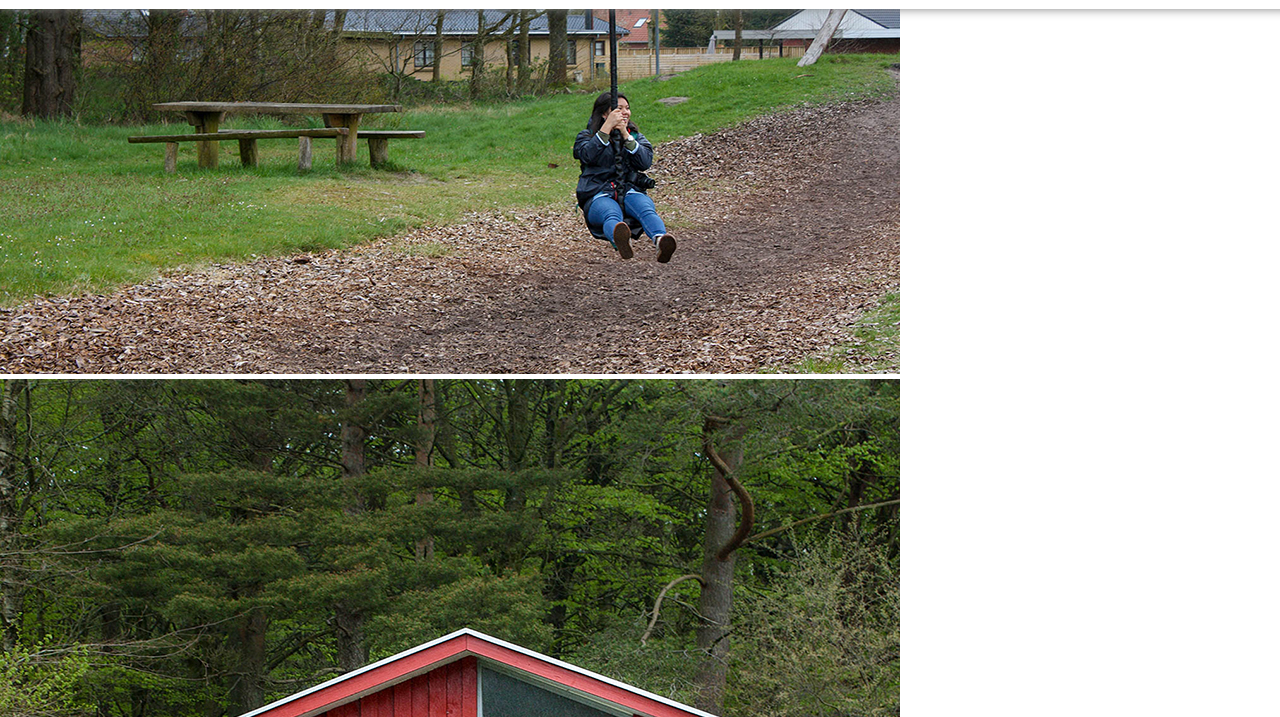
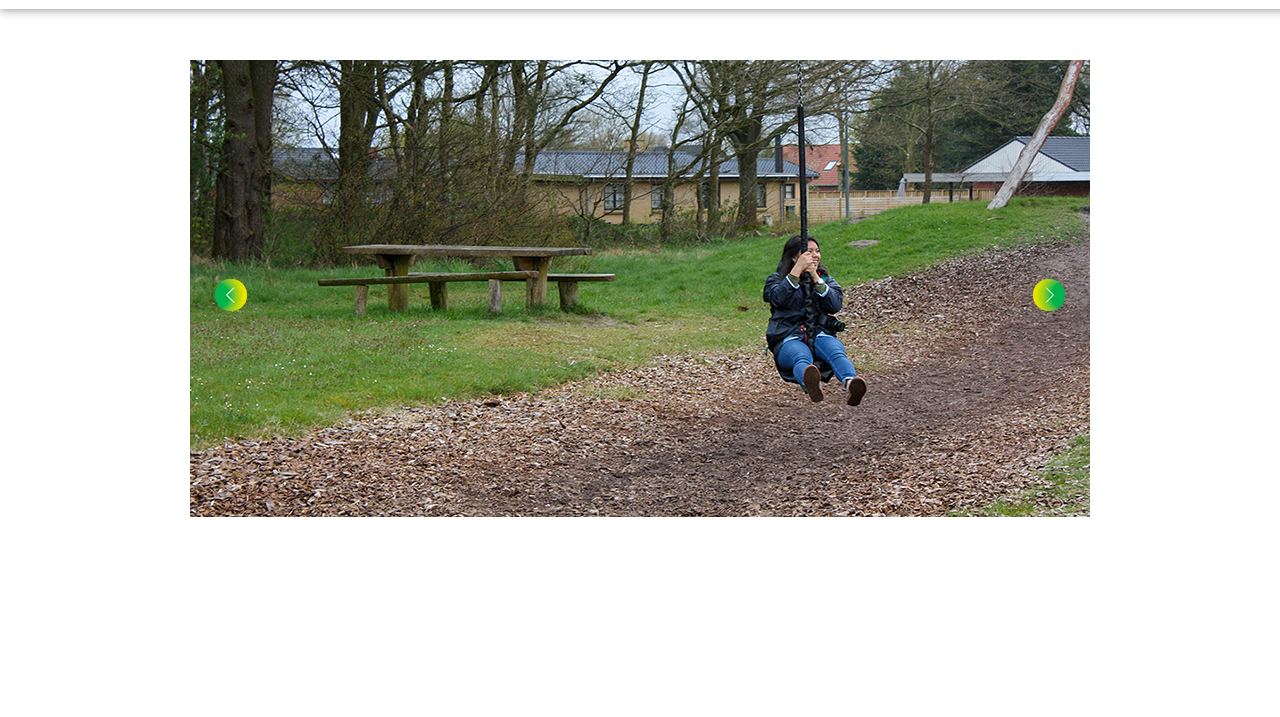
Before and after one commit to ehoulby/vroegumby, a plain HTML site: page omvroegumsider/ballonpark.html in a window 1280 px wide. Shown: the part 83-800 px from the top of the page. Drawn offline with Linux system fonts and the light colour scheme.

Commit message:
slideshow til ballonparken

```diff
--- a/css/master.css
+++ b/css/master.css
@@ -365,16 +365,44 @@ padding: 10px;
 }
 
 /* -------- 4.1 Ballonpark underside -------- */
-#slider, .wrap, .slide-content {
-  width: 100%;
-  height: 100vh;
-  overflow-x: hidden;
-}
 
-.wrap {
- position: relative;
+  .slideshow {
+    width: 900px;
+    position: relative;
+    margin: auto;
+    margin-top: 90px;
+  }
 
-}
+  .imageslides {
+    animation-name: slideAnimation;
+    animation-duration: 2.5s;
+    display: none;
+  }
+
+  @keyframes slideAnimation {
+    from {
+      opacity: 0.2;
+    }
+    to {
+      opacity: 1;
+    }
+  }
+
+  .arrow-left,
+  .arrow-right {
+    position: absolute;
+    top: 42%;
+    padding: 25px;
+    cursor: pointer;
+  }
+
+  .arrow-right {
+    right: 0;
+  }
+
+  .arrow-left {
+    left: 0;
+  }
 /* -------- 4. Erhverv --------- */
 
 #erhvervoverskrift {
--- a/omvroegumsider/ballonpark.html
+++ b/omvroegumsider/ballonpark.html
@@ -7,7 +7,7 @@
     <link href="../css/master.css" rel="stylesheet">
     <link rel="icon" type="image/png" sizes="12x12" href="../assets/images/logovroegum.ico">
     <meta name="viewport" content="width=device-width,initial-scale=1">
-    <script src="../script.js" charset="utf-8"></script>
+    <script src="../script.js" defer charset="utf-8"></script>
     <meta description="">
   </head>
   <body>
@@ -29,48 +29,45 @@
     </header>
     <main>
       <section id="slideromvroegum">
-        <div class="wrap">
-          <div class="arrow" id="arrow-left">
+          <div class="section-headline">
+            <h1>Ballonparken</h1>
+          </div>
 
-          </div>
-          <div id="slider">
-            <div class="slide1" class="slide">
-              <div class="slidecontent">
-                <img src="../assets/images/ballonpark1.jpg" alt="ballonpark">
+          <div class="slideshow">
+            <div class="imageslides">
+              <div>
+                <img src="../assets/images/ballonpark1.jpg">
               </div>
             </div>
 
-            <div class="slide2" class="slide">
-              <div class="slidecontent">
-                <img src="../assets/images/ballonpark2.jpg" alt="ballonpark">
-
+            <div class="imageslides">
+              <div>
+                <img src="../assets/images/ballonpark2.jpg">
               </div>
             </div>
 
-            <div class="slide3" class="slide">
-              <div class="slidecontent">
-                <img src="../assets/images/ballonpark3.jpg" alt="ballonpark">
-
+            <div class="imageslides">
+              <div>
+                <img src="../assets/images/ballonpark3.jpg">
               </div>
             </div>
 
-            <div class="slide4" class="slide">
-              <div class="slidecontent">
-                <img src="../assets/images/ballonpark4.jpg" alt="ballonpark">
-
+            <div class="imageslides">
+              <div>
+                <img src="../assets/images/ballonpark4.jpg">
               </div>
             </div>
 
-            <div class="slide5" class="slide">
-              <div class="slidecontent">
-                <img src="../assets/images/ballonpark5.jpg" alt="ballonpark">
+            <div class="imageslides">
+              <div>
+                <img src="../assets/images/ballonpark5.jpg">
               </div>
             </div>
-          </div>
-          <div class="arrow" id="arrow-right">
+
+            <img src="../assets/images/arrowleft.png" alt="left arrow" class="arrow-left">
+            <img src="../assets/images/arrowright.png" alt="right arrow" class="arrow-right">
 
           </div>
-        </div>
       </section>
 
     </main>
--- a/script.js
+++ b/script.js
@@ -76,3 +76,50 @@ function initMap() {
             window.location.href = ('omvroegumsider/ballonpark.html')
           }
       });
+
+      var imageSlides = document.querySelectorAll('.imageslides');
+      var leftArrow = document.querySelector('.arrow-left');
+      var rightArrow = document.querySelector('.arrow-right');
+      var activeImageSlide = 0;
+
+
+      function reset() {
+        for (var i = 0; i < imageSlides.length; i++) {
+          imageSlides[i].style.display = 'none';
+        }
+      }
+
+      function startSlide() {
+        reset();
+        imageSlides[0].style.display = "block";
+      }
+
+      function pressLeftArrow() {
+        reset();
+        imageSlides[activeImageSlide - 1].style.display = 'block';
+        activeImageSlide --;
+      }
+
+      function pressRightArrow() {
+        reset();
+        imageSlides[activeImageSlide + 1].style.display = 'block';
+        activeImageSlide ++;
+      }
+
+        leftArrow.addEventListener("click", function(){
+          if (activeImageSlide == 0) {
+            activeImageSlide = imageSlides.length;
+          }
+          pressLeftArrow();
+        });
+
+        rightArrow.addEventListener("click", function(){
+          if (activeImageSlide == imageSlides.length - 1) {
+            activeImageSlide = -1;
+          }
+          pressRightArrow();
+        });
+
+
+
+    startSlide();
```
Also changed, not shown: assets/images/arrowleft.png (added), assets/images/arrowright.png (added).
